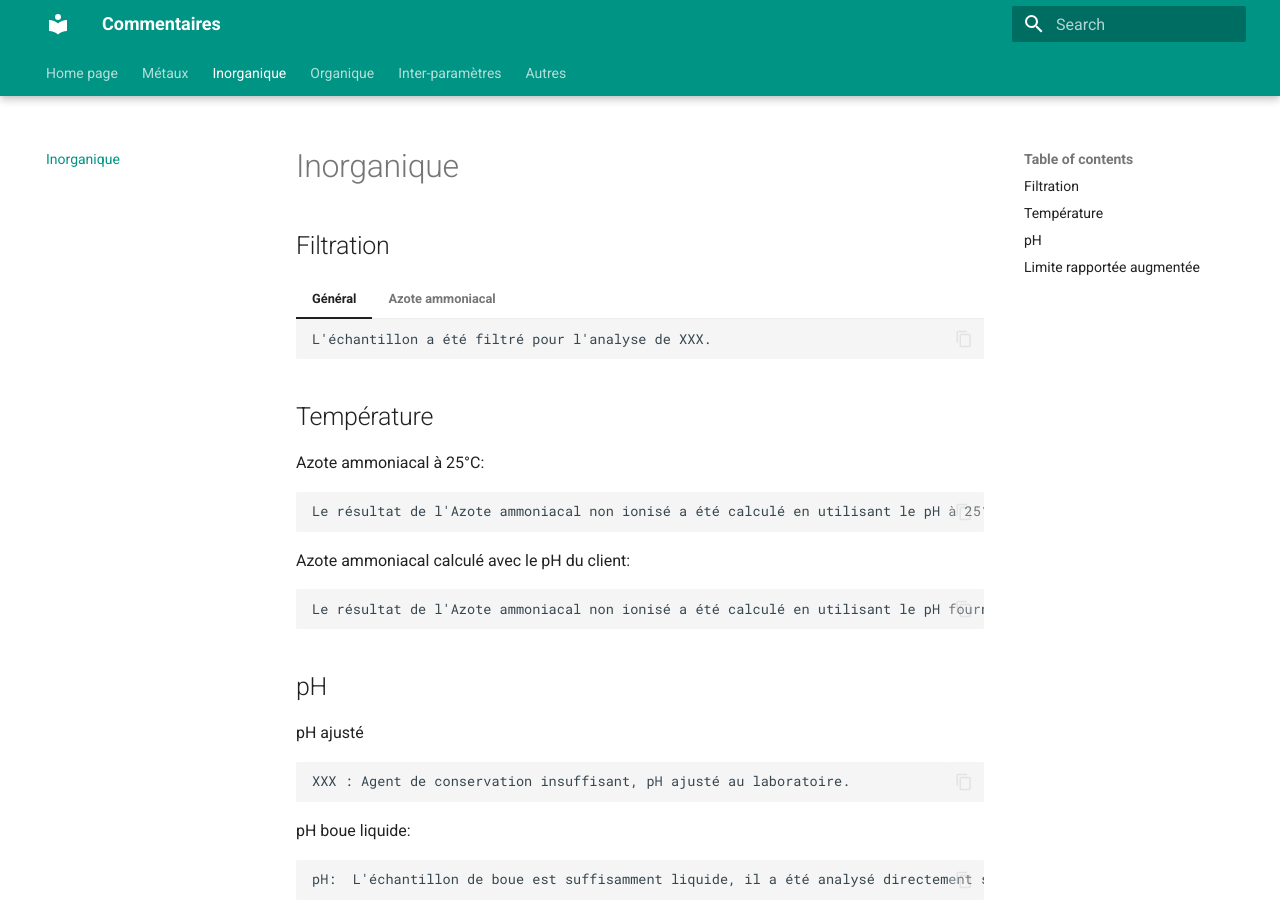
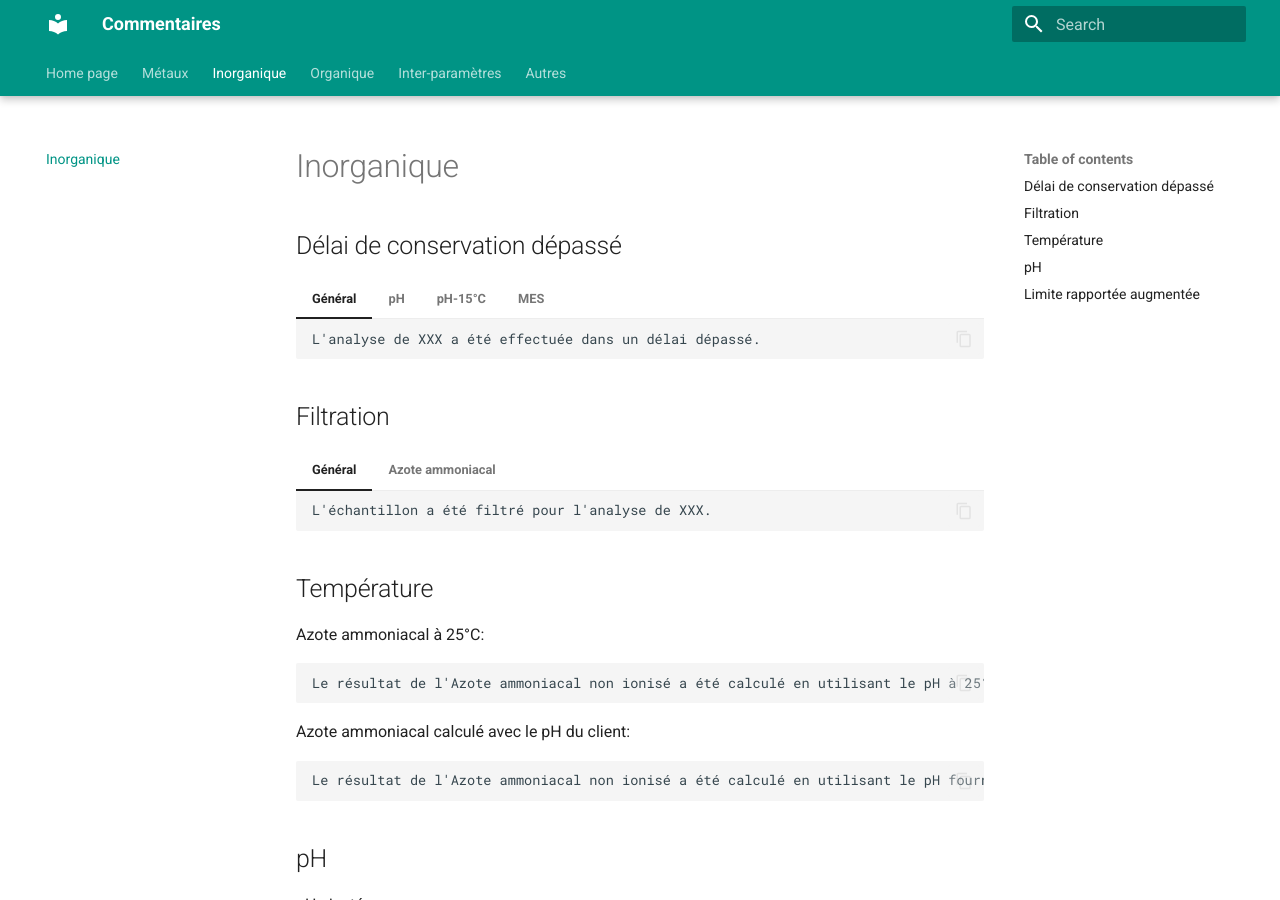
Before and after one commit to denisshragin/chemistry_comments, an MkDocs documentation site: the page built from docs/inorganique.md, in a window 1280 px wide and 900 px high. Built offline with MkDocs 1.6.1 and Material for MkDocs 9.7.7, drawn with Linux system fonts in a browser that asks for light colours.

Commit message:
Délai dépassé ajouté

````diff
--- a/docs/inorganique.md
+++ b/docs/inorganique.md
@@ -1,3 +1,23 @@
+
+## Délai de conservation dépassé
+
+=== "Général"
+    ```
+    L'analyse de XXX a été effectuée dans un délai dépassé.
+    ```
+=== "pH"
+    ```
+    L'analyse du pH a été effectuée dans un délai dépassé.
+    ```
+=== "pH-15°C"
+    ```
+    L'analyse du pH-15°C a été effectuée dans un délai dépassé.
+    ```
+=== "MES"
+    ```
+    L'analyse des Matières en suspension a été effectuée dans un délai dépassé.
+    ```
+
 
 ## Filtration
 === "Général"
````
Also changed, not shown: docs/organique.md (+36 -0 lines).
